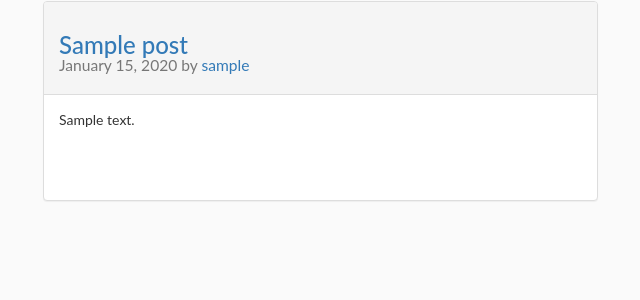
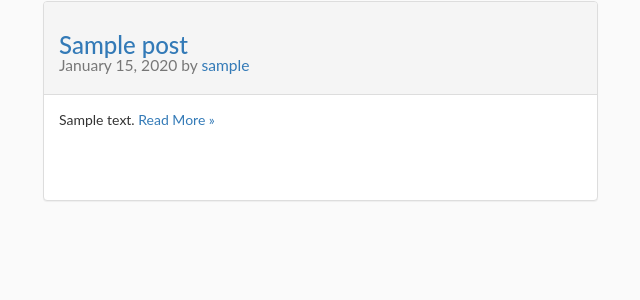
Before and after one commit to fsarachu/py-blog, a Python web app: template templates/index.html in a window 1280 px wide. Shown: the part 129-429 px from the top of the page, without its empty margins (27-667 px from the left). Run offline with Jinja, Linux system fonts and the light colour scheme; the template is opened without the code that fills it: most values are stand-ins (such as "Sample title", 1, 10 or a date in 2020).

Commit message:
Add "Read More" link

```diff
--- a/templates/index.html
+++ b/templates/index.html
@@ -24,7 +24,7 @@
               </div>
             </div>
             <div class="panel-body">
-              <p>{{ post.content }}</p>
+              <p>{{ post.content }} <a href="/{{ post.key().id() }}" class="readmore">Read More &raquo;</a></p>
             </div>
           </div>
         </div>
```
